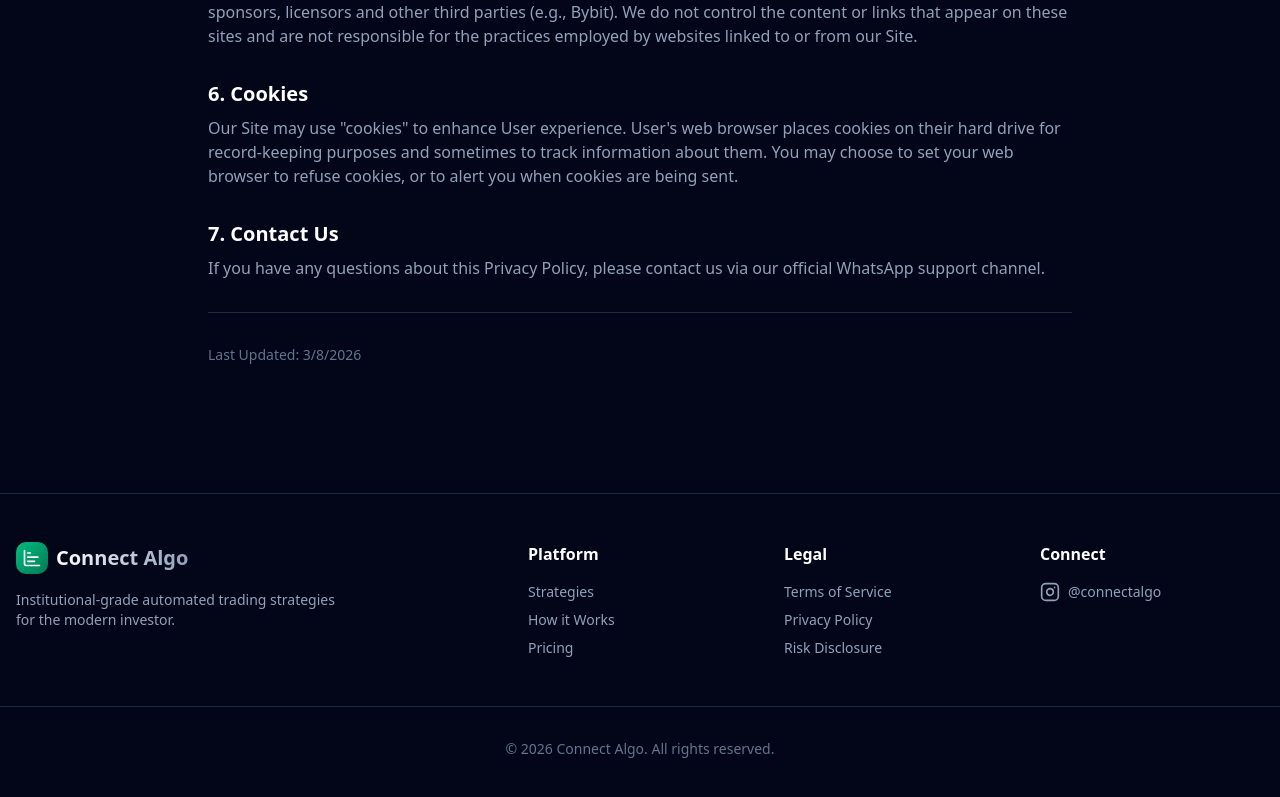
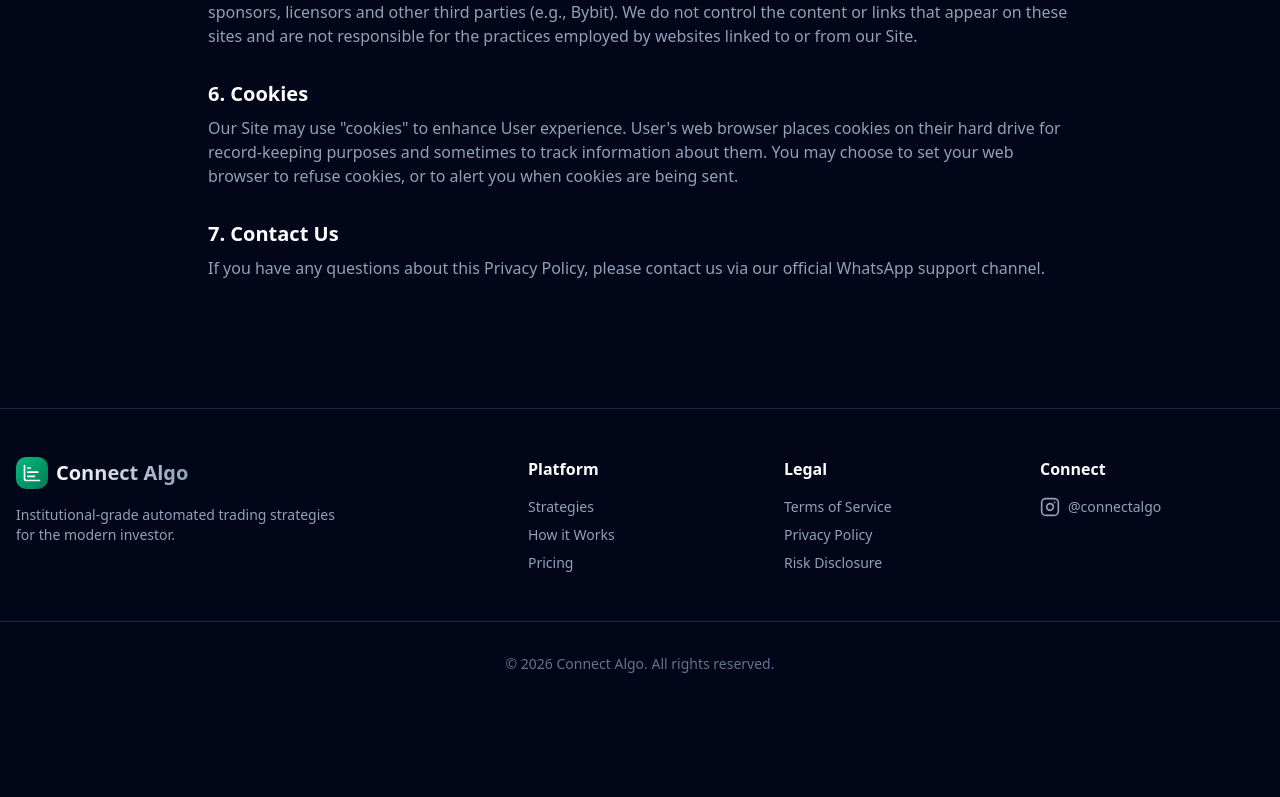
Before and after one commit to gcharbelll-cpu/connectalgo, a Next.js app: page /privacy in a window 1280 px wide. Shown: the part 916-1713 px from the top of the page. After the commit the page ends 1638 px from the top, so only its background shows below. Built offline with nearby package versions, Linux system fonts and the light colour scheme.

Commit message:
UI Cleanup: Remove Last Updated from legal pages and update strategy card labels to COMPOUNDED TOTAL RETURN

```diff
--- a/src/app/privacy/page.tsx
+++ b/src/app/privacy/page.tsx
@@ -69,10 +69,6 @@ export default function Privacy() {
                             If you have any questions about this Privacy Policy, please contact us via our official WhatsApp support channel.
                         </p>
                     </section>
-
-                    <div className="pt-8 border-t border-slate-800 text-sm text-slate-500">
-                        Last Updated: {new Date().toLocaleDateString()}
-                    </div>
                 </div>
             </main>
             <Footer />
--- a/src/app/terms/page.tsx
+++ b/src/app/terms/page.tsx
@@ -81,10 +81,6 @@ export default function Terms() {
                             We reserve the right to modify these Terms at any time. Continued use of the Service constitutes acceptance of the modified Terms.
                         </p>
                     </section>
-
-                    <div className="pt-8 border-t border-slate-800 text-sm text-slate-500">
-                        Last Updated: {new Date().toLocaleDateString()}
-                    </div>
                 </div>
             </main>
             <Footer />
--- a/src/components/strategies/StrategyCard.tsx
+++ b/src/components/strategies/StrategyCard.tsx
@@ -55,7 +55,7 @@ export function StrategyCard({ strategy, isFeatured = false }: StrategyCardProps
                 <div className="flex-1 bg-slate-950/50 p-6 md:p-8 flex flex-col justify-center border-t md:border-t-0 md:border-l border-slate-800/50">
                     <div className="grid grid-cols-1 md:grid-cols-3 gap-6 md:gap-8">
                         <div>
-                            <span className="text-[10px] md:text-sm text-slate-500 uppercase tracking-wider flex-shrink-0">Compounded Yearly Return</span>
+                            <span className="text-[10px] md:text-sm text-slate-500 uppercase tracking-wider flex-shrink-0">COMPOUNDED TOTAL RETURN</span>
                             <div className="text-3xl md:text-4xl font-bold text-emerald-400 mt-1 whitespace-nowrap">+{strategy.roi}%</div>
                         </div>
                         <div>
@@ -97,7 +97,7 @@ export function StrategyCard({ strategy, isFeatured = false }: StrategyCardProps
                         <span className="text-2xl font-bold text-emerald-400">
                             +{strategy.roi}%
                         </span>
-                        <span className="text-[10px] md:text-xs text-slate-500 uppercase tracking-wider">Compounded Yearly ROI</span>
+                        <span className="text-[10px] md:text-xs text-slate-500 uppercase tracking-wider">COMPOUNDED TOTAL RETURN</span>
                     </div>
                 </div>
             </CardHeader>
```
